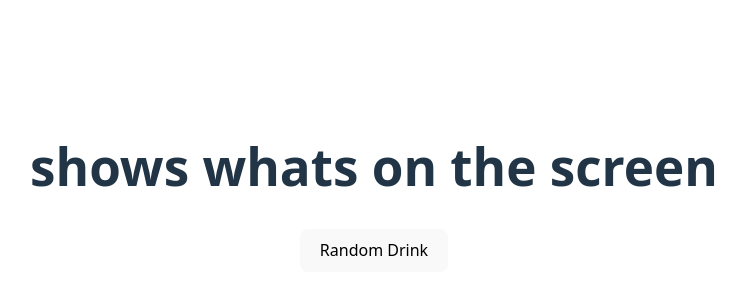
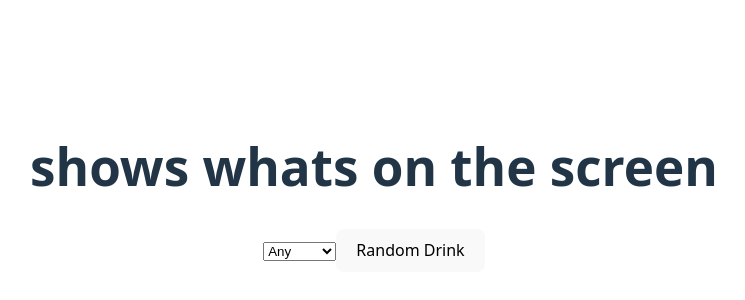
Before and after one commit to djzsmk/what-to-drink, a React (Vite) app: page / in a window 1280 px wide. Shown: the part 212-512 px from the top of the page, without its empty margins (266-1011 px from the left). Built offline with nearby package versions, Linux system fonts and the light colour scheme.

Commit message:
added a liquor selector and added filter api

```diff
--- /dev/null
+++ b/src/components/LiquorSelector.jsx
@@ -0,0 +1,16 @@
+function LiquorSelector({selectedLiquor, onChange}) {
+    return (
+        <select value = {selectedLiquor} onChange ={(e) => onChange(e.target.value)}>
+            <option value ="">Any</option>
+            <option value ="Vodka"> Vodka</option>
+            <option value ="Rum">Rum</option>
+            <option value ="Gin">Gin</option>
+            <option value ="Tequila">Tequila</option>
+            <option value ="Whiskey">Whiskey</option>
+            <option value ="Bourbon">Bourbon</option>
+            <option value ="Scotch">Scotch</option>
+         </select>
+    );
+}
+
+export default LiquorSelector
--- a/src/components/Randomizer.jsx
+++ b/src/components/Randomizer.jsx
@@ -1,29 +1,44 @@
 import { useState } from 'react'
 import Button from "./Button"
+import LiquorSelector from './LiquorSelector';
 
 function Randomizer() {
 
     const [drink, setDrink] = useState(null);
     const [loading, setLoading] = useState(false)
     const [error, setError] = useState(null)
+    const [liquor, setLiquor] = useState("")
 
     async function fetchRandonDrink () {
         try {
             setLoading(true);
             setError(null);
 
-            const result = await fetch (
-                "https://www.thecocktaildb.com/api/json/v1/1/random.php"
-            );
+
+            const url = liquor
+            ? `https://www.thecocktaildb.com/api/json/v1/1/filter.php?i=${liquor}`
+            :  "https://www.thecocktaildb.com/api/json/v1/1/random.php";
+
+            const result = await fetch (url)
+            const data = await result.json ();
+            let drinkResult = data.drinks[0];
+
 
             if (!result.ok) {
                 throw new Error("Network respone error")
             }
 
-            const data = await result.json ();
-            const drinkResult = data.drinks[0];
 
-            setDrink(drinkResult)
+            if (liquor) {
+                const randomIndex = Math.floor(Math.random() * data.drinks.length);
+                drinkResult = data.drinks[randomIndex];
+            } else {
+                drinkResult =data.drinks[0]
+            }
+
+
+            setDrink(drinkResult);
+
         }catch (err) {
                 console.error(err);
                 setError("Failed to fetch drink. Try again please.")
@@ -39,6 +54,7 @@ function Randomizer() {
             {loading &&  <p>Loading...</p>}
             {error && <p style={{color: "red"}}>{error}</p>}
             {!loading && drink && <h2> {drink.strDrink} </h2>}
+            <LiquorSelector selectedLiquor={liquor} onChange={setLiquor} />
             <Button onClick={fetchRandonDrink} diabled = {loading} />
         </>
     );
```
